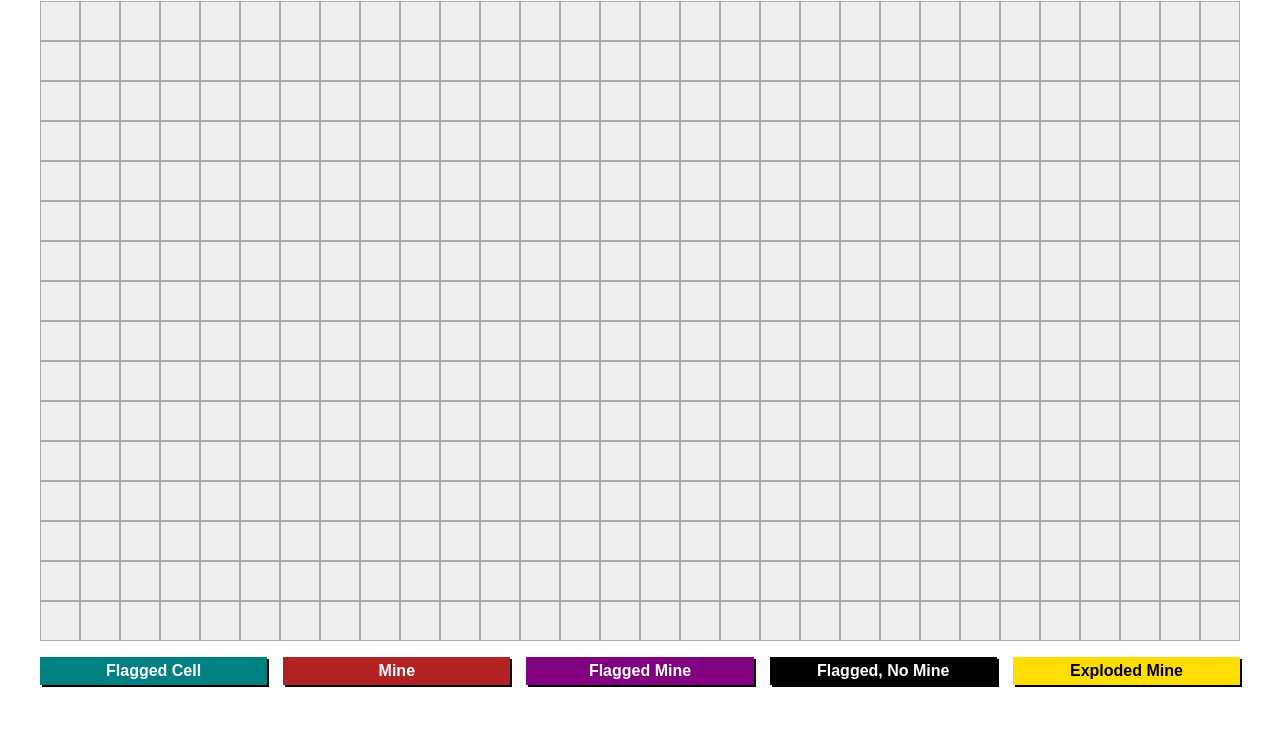
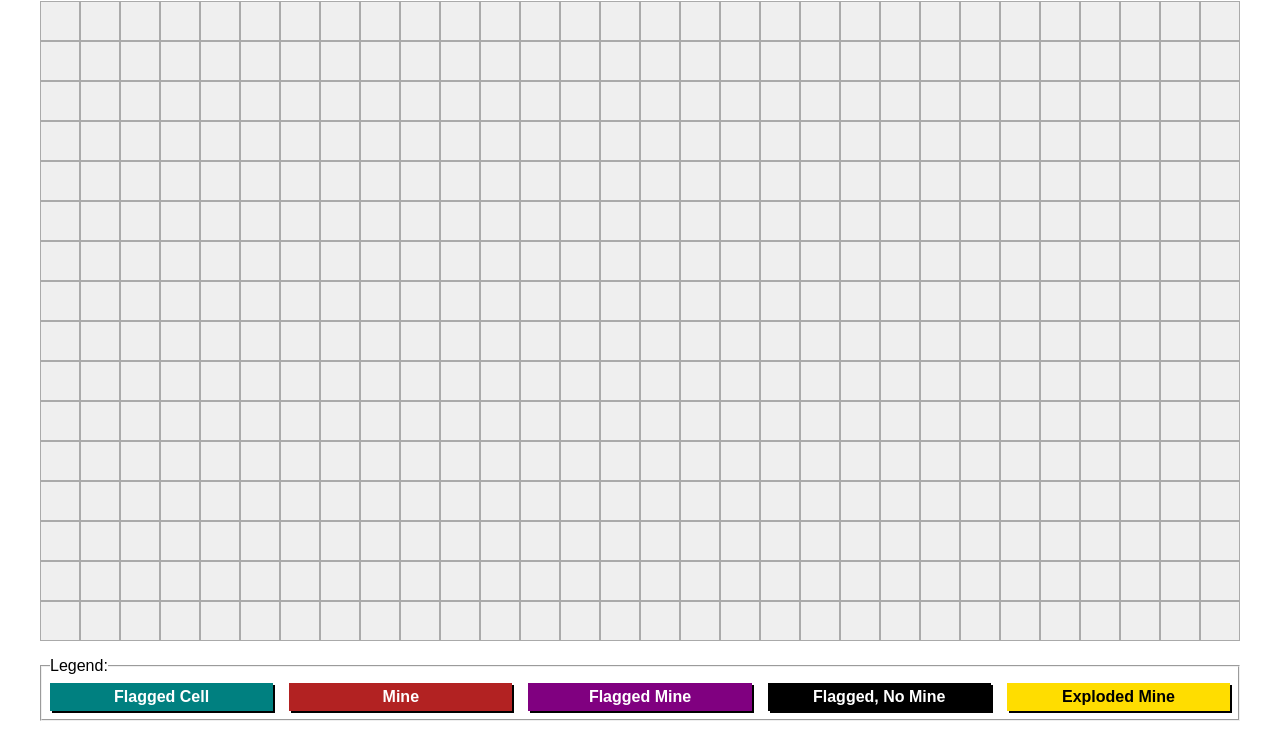
Before and after one commit to cptchuckles/dojo-webfund-project, a plain HTML site: page minesweeper/game.html in a window 1280 px wide. Shown: the part 222-959 px from the top of the page. Before the commit the page ends 923 px from the top, so only its background shows below. Drawn offline with Linux system fonts and the light colour scheme.

Commit message:
Add fieldset around legend

```diff
--- a/minesweeper/game.html
+++ b/minesweeper/game.html
@@ -17,6 +17,8 @@
 		<div class="content">
 			<h1>Minesweeper</h1>
 			<div id="minefield"><!-- there's nothing here --></div>
+			<fieldset>
+				<legend>Legend:</legend>
 				<ul class="legend">
 					<li class="flag">Flagged Cell</li>
 					<li class="mine">Mine</li>
@@ -24,6 +26,7 @@
 					<li class="false-mine">Flagged, No Mine</li>
 					<li class="exploded">Exploded Mine</li>
 				</ul>
+			</fieldset>
 		</div>
 		<script src="game.js"></script>
 	</body>
--- a/minesweeper/style.css
+++ b/minesweeper/style.css
@@ -89,6 +89,10 @@ h1 {
   }
 }
 
+fieldset {
+  padding: .5em;
+}
+
 .legend {
   display: flex;
   justify-content: space-between;
```
Lines whose indentation alone changed are shown as unchanged.
